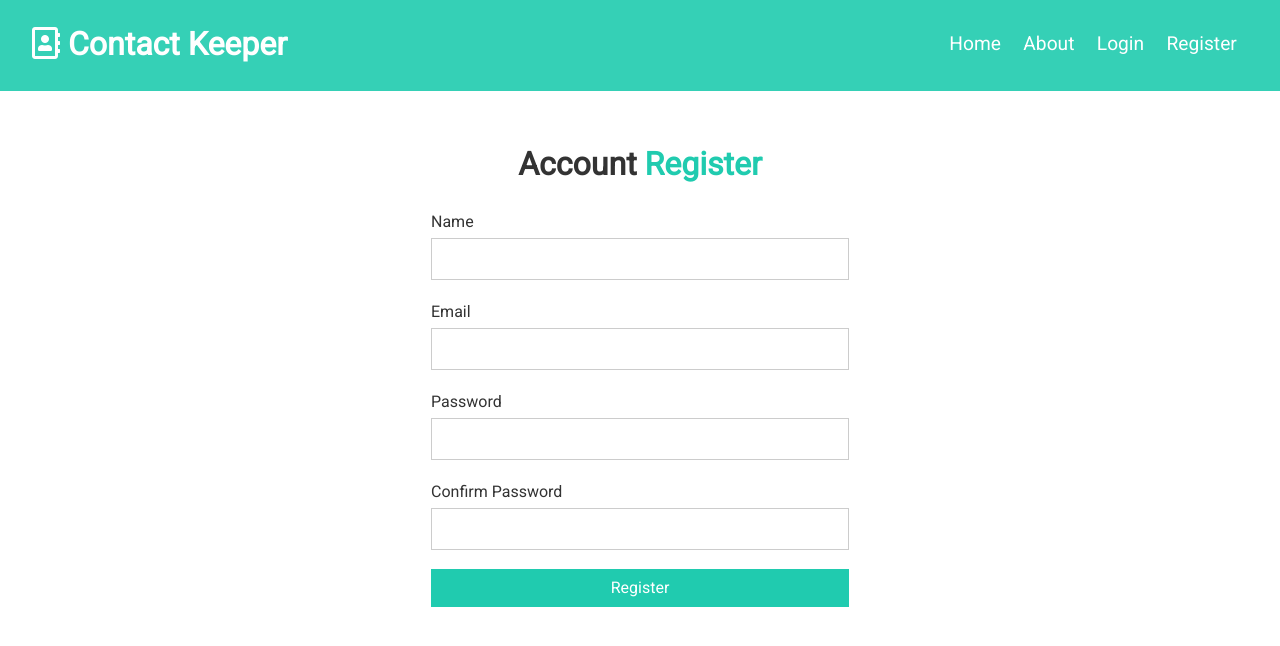
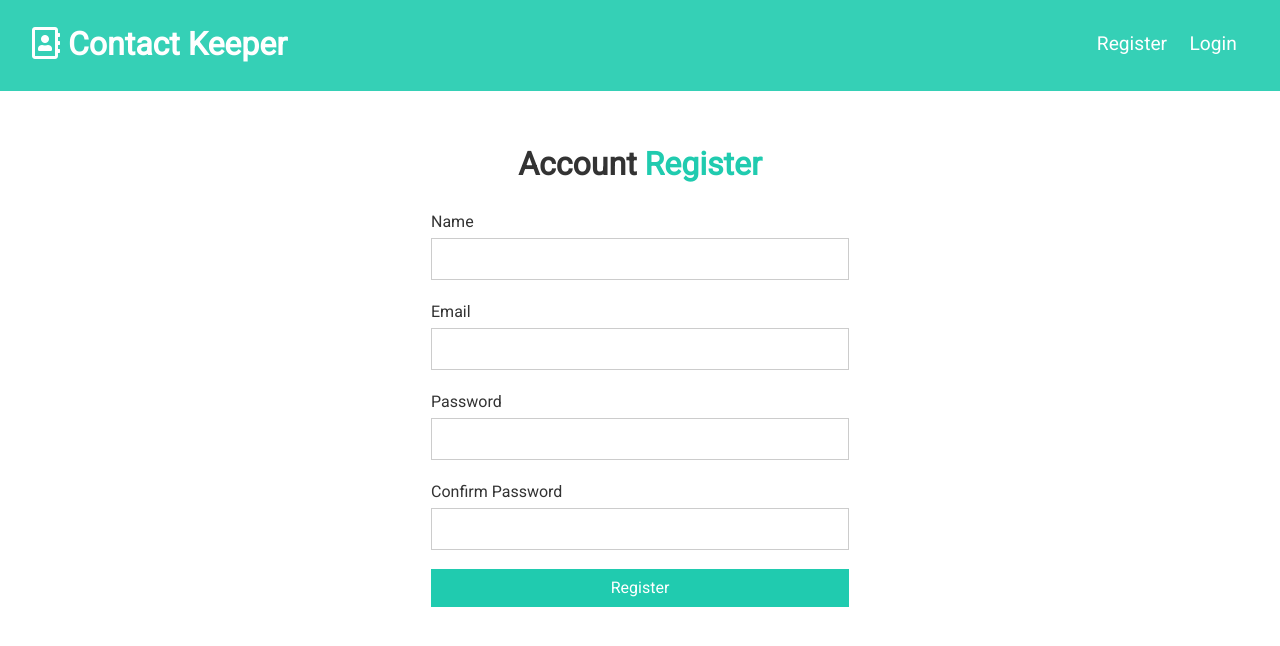
Before and after one commit to kingasadowska/ContactsApp, a React (Create React App) app in the folder client/: page /register in a window 1280 px wide. Shown: the top 646 px of the page. Built offline with nearby package versions, Linux system fonts and the light colour scheme.

Commit message:
Add logout

```diff
--- a/client/src/components/common/Navbar/Navbar.js
+++ b/client/src/components/common/Navbar/Navbar.js
@@ -1,28 +1,46 @@
-import React from 'react';
+import React, { Fragment, useContext } from 'react';
 import PropTypes from 'prop-types';
 import { Link } from 'react-router-dom';
+import AuthContext from '../../../context/auth/authContext';
 import './Navbar.css';
 
 const Navbar = ({ title, icon }) => {
+  const authContext = useContext(AuthContext);
+
+  const { isAuthenticated, logout, user } = authContext;
+
+  const onLogout = () => {
+    logout();
+  };
+
+  const authLinks = (
+    <Fragment>
+      <li>
+        <a onClick={onLogout} href='#!'>
+          <i className='fas fa-sign-out-alt' />{' '}
+          <span className='hide-sm'>Logout</span>
+        </a>
+      </li>
+    </Fragment>
+  );
+
+  const guestLinks = (
+    <Fragment>
+      <li>
+        <Link to='/register'>Register</Link>
+      </li>
+      <li>
+        <Link to='/login'>Login</Link>
+      </li>
+    </Fragment>
+  );
+
   return (
     <div className='navbar bg-primary'>
       <h1>
         <i className={icon} /> {title}
       </h1>
-      <ul>
-        <li>
-          <Link to='/'>Home</Link>
-        </li>
-        <li>
-          <Link to='/about'>About</Link>
-        </li>
-        <li>
-          <Link to='/login'>Login</Link>
-        </li>
-        <li>
-          <Link to='/register'>Register</Link>
-        </li>
-      </ul>
+      <ul>{isAuthenticated ? authLinks : guestLinks}</ul>
     </div>
   );
 };
--- a/client/src/context/auth/AuthState.js
+++ b/client/src/context/auth/AuthState.js
@@ -7,7 +7,8 @@
   REGISTER_FAIL,
   CLEAR_ERRORS,
   LOGIN_SUCCESS,
-  LOGIN_FAIL
+  LOGIN_FAIL,
+  LOGOUT
 } from '../actions/actionTypes';
 
 const AuthState = props => {
@@ -69,7 +70,7 @@
     }
   };
 
-  const logout = () => console.log('logout');
+  const logout = () => dispatch({ type: LOGOUT });
 
   const clearErrors = () => dispatch({ type: CLEAR_ERRORS });
 
--- a/client/src/context/auth/authReducer.js
+++ b/client/src/context/auth/authReducer.js
@@ -5,7 +5,8 @@
     USER_LOADED,
     AUTH_ERROR,
     LOGIN_SUCCESS,
-    LOGIN_FAIL
+    LOGIN_FAIL,
+    LOGOUT
   } from '../actions/actionTypes';
 
   export default (state, action) => {
@@ -29,6 +30,7 @@
       case REGISTER_FAIL:
         case AUTH_ERROR:
           case LOGIN_FAIL:
+            case LOGOUT:
           localStorage.removeItem('token');
           return {
             ...state,
```
